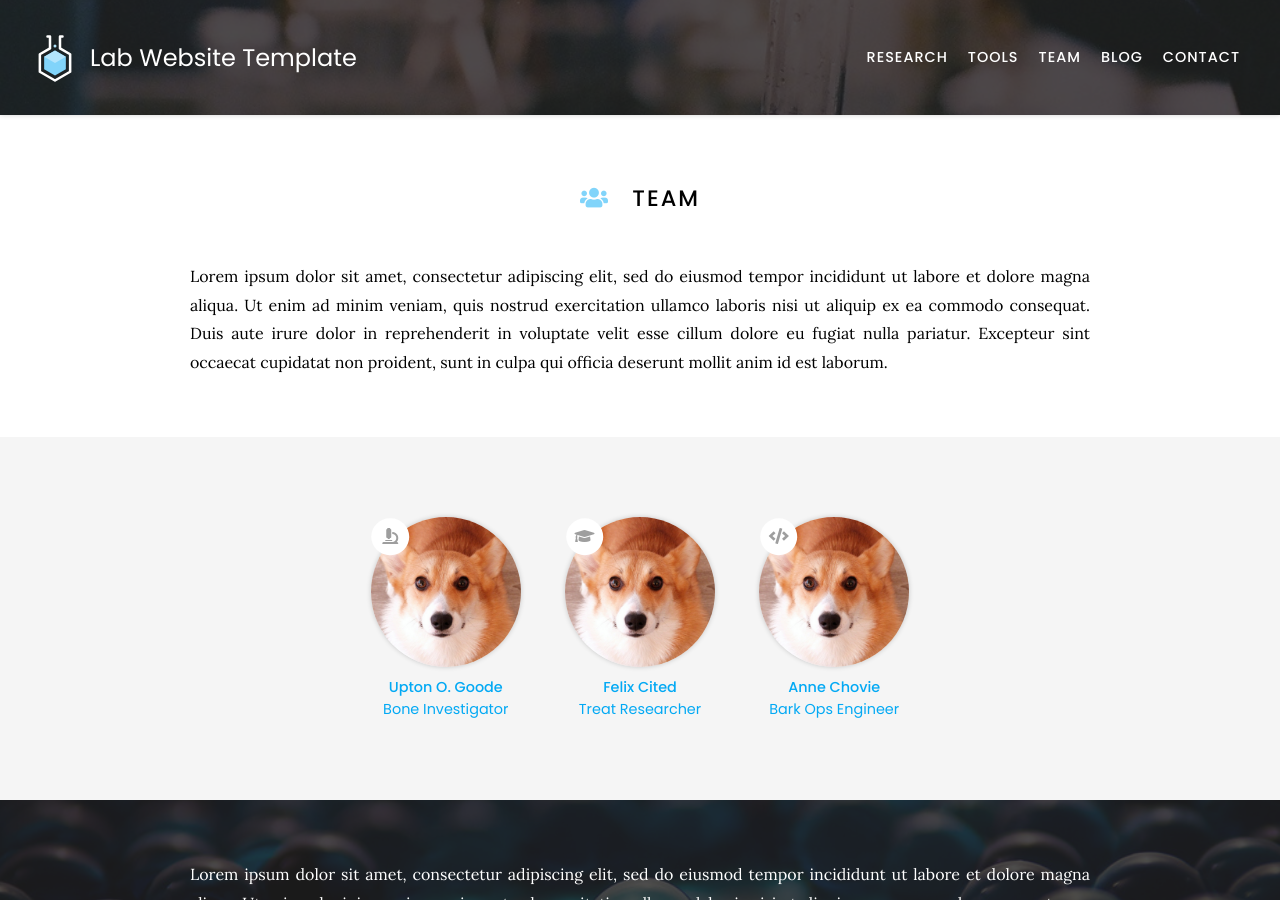
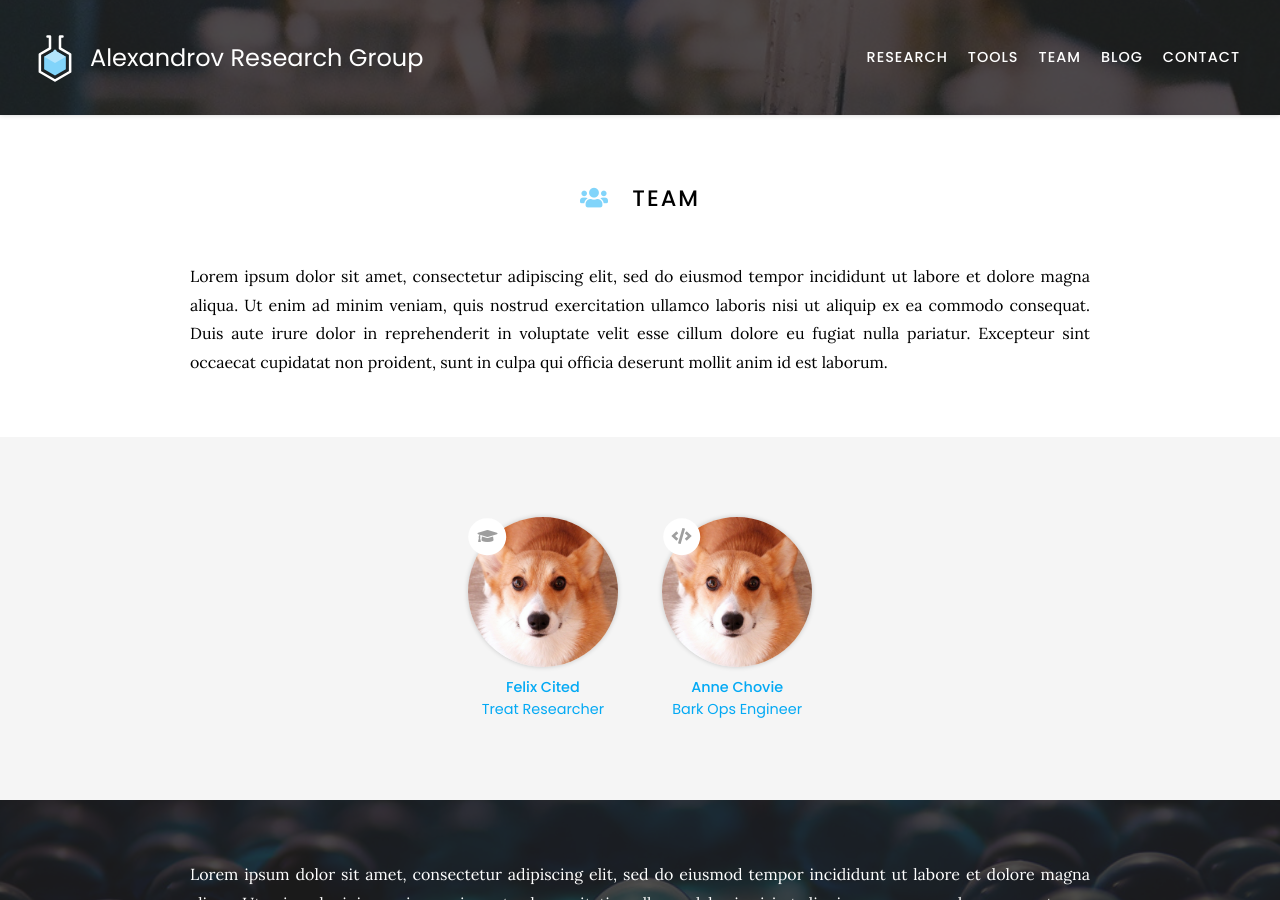
Before and after one commit to valexandrov/webpage, a Jekyll site: the page built from team/index.md, in a window 1280 px wide and 900 px high. Built offline with Jekyll 4.4.1, drawn with Linux system fonts in a browser that asks for light colours; nearby versions of some CDN libraries.

Commit message:
Initial Commit

```diff
--- a/_config.yaml
+++ b/_config.yaml
@@ -1,7 +1,7 @@
 ### basic settings
 
 # site properties and page defaults
-title: Lab Website Template
+title: Alexandrov Research Group
 description: An easy-to-use, flexible website template for labs, with automatic citations, GitHub tag imports, pre-built components, and more.
 logo: images/logo.svg
 header: images/background.jpg
@@ -10,8 +10,8 @@ baseurl: /varg
 
 # site social media and other links
 links:
-  email: jane.smith@your-lab.com
-  google-scholar: Jane Smith
+  email: valexandrov2@unl.edu
+  google-scholar: Vitaly Alexandrov
   github: your-lab
   twitter: YourLabHandle
   instagram: YourLabHandle
--- a/team/index.md
+++ b/team/index.md
@@ -16,8 +16,8 @@ Excepteur sint occaecat cupidatat non proident, sunt in culpa qui officia deseru
 
 {%
   include list.html
-  data="members"
-  component="portrait"
+  data="Vitaly Alexandrov"
+  component="1.jpg"
   filters="role: pi"
 %}
 {%
```
Also changed, not shown: images/1.jpg (added), images/2.jpg (added), images/3.jpg (added), images/4.jpg (added), 1 other file.
